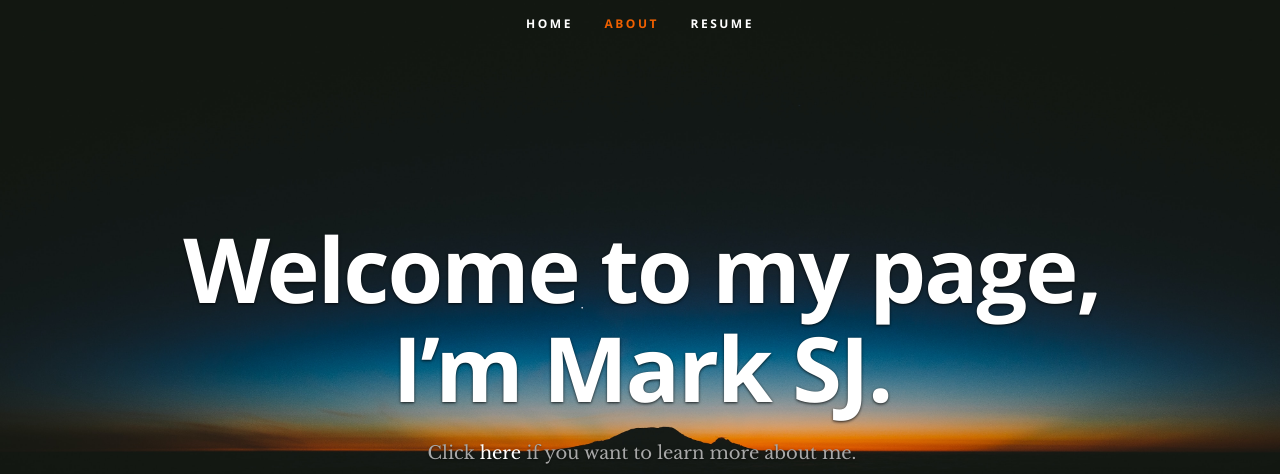
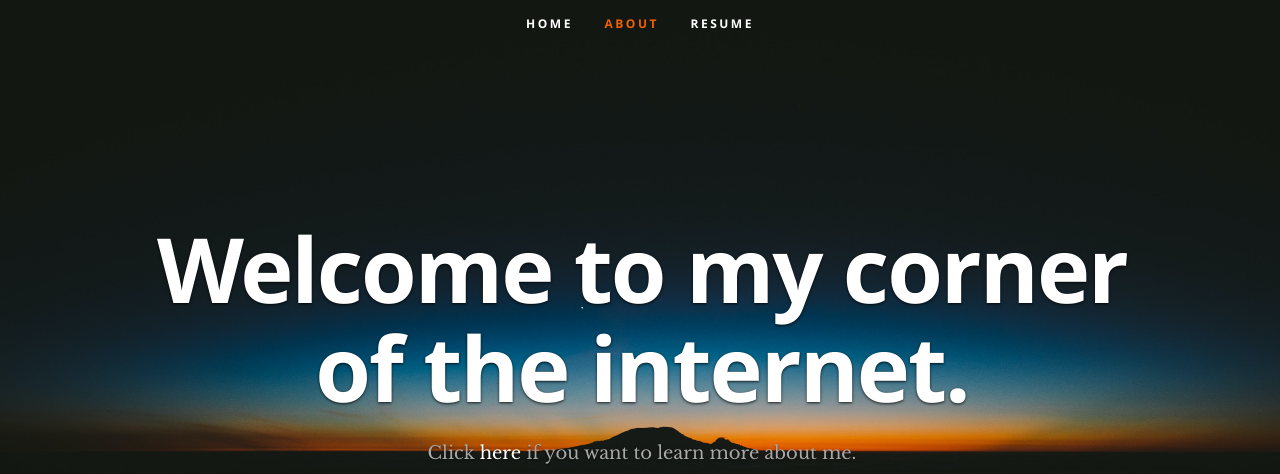
Before and after one commit to marksjit/cloud-resume-challenge-test, a plain HTML site: page website/index.html in a window 1280 px wide. Shown: the top 474 px of the page. Drawn offline with nearby package versions, Linux system fonts and the light colour scheme; no server answers.

Commit message:
Update index.html

```diff
--- a/website/index.html
+++ b/website/index.html
@@ -53,7 +53,7 @@
 
       <div class="row banner">
          <div class="banner-text">
-            <h1 class="responsive-headline">Welcome to my page, I’m Mark SJ. </h1>
+            <h1 class="responsive-headline">Welcome to my corner of the internet. </h1>
             <h3>Click <span><a class="smoothscroll" href="#about">here</a></span> if you want to learn more about me.</h3>
 			<span><div class="counter-number"> </div></span>
 
```
